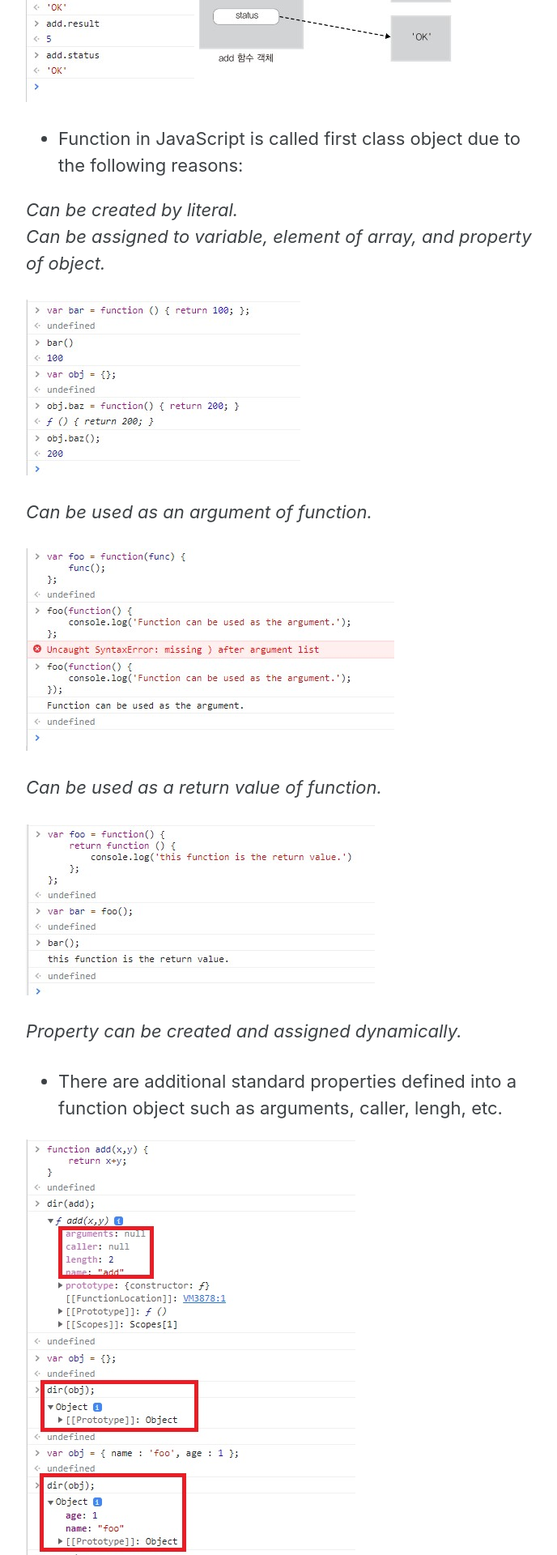
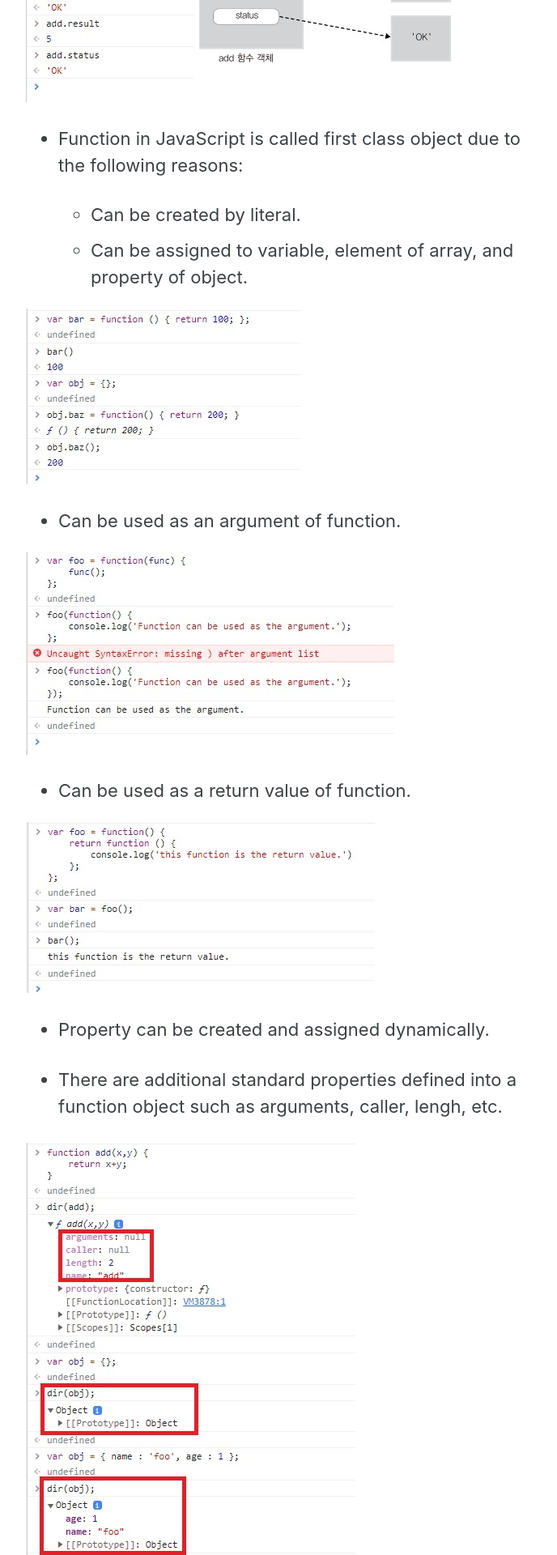
Before and after one commit to redshrimp0310/redshrimp0310.github.io, a Jekyll site: the page built from _posts/2021-12-22-JavaScript.md, in a window 1280 px wide. Shown: the part 3328-5248 px from the top of the page at 81% size, without its empty margins (290-978 px from the left). Built offline with Jekyll 4.4.1, drawn with Linux system fonts in a browser that asks for light colours; cached includes are drawn as plain includes.

```diff
--- a/_posts/2021-12-22-JavaScript.md
+++ b/_posts/2021-12-22-JavaScript.md
@@ -73,20 +73,20 @@ It can lead to the unexpected errors and is not normally recommended.
 
 * Function in JavaScript is called first class object due to the following reasons:
 
-*Can be created by literal.*
-*Can be assigned to variable, element of array, and property of object.*
+  * Can be created by literal.
+  * Can be assigned to variable, element of array, and property of object.
 
 ![JS](/img/JavaScript/JS2/2021-12-22-JS2-11.jpg)
 
-*Can be used as an argument of function.*
+  * Can be used as an argument of function.
 
 ![JS](/img/JavaScript/JS2/2021-12-22-JS2-12.jpg)
 
-*Can be used as a return value of function.*
+  * Can be used as a return value of function.
 
 ![JS](/img/JavaScript/JS2/2021-12-22-JS2-13.jpg)
 
-*Property can be created and assigned dynamically.*
+  * Property can be created and assigned dynamically.
 
 * There are additional standard properties defined into a function object such as arguments, caller, lengh, etc.
 
```
